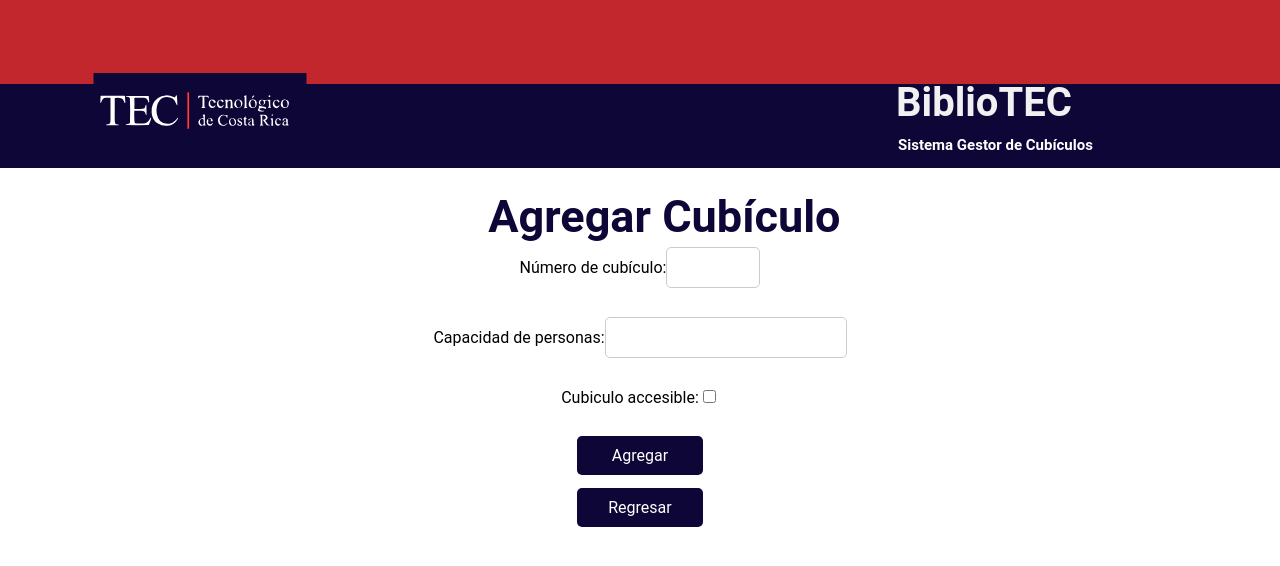
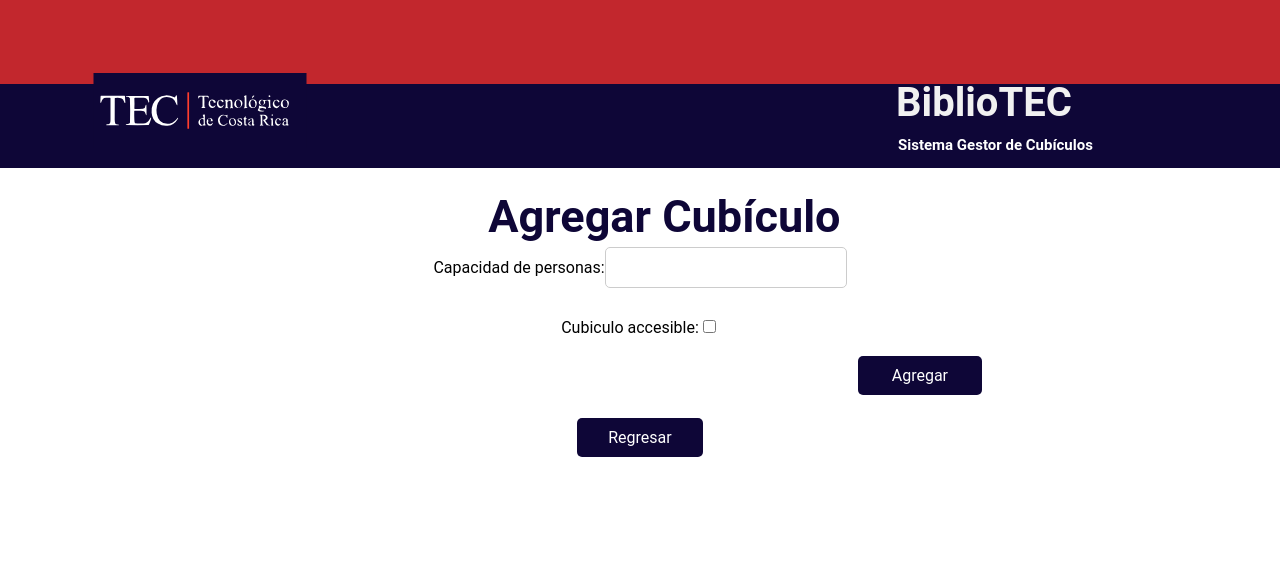
Before and after one commit to Elmono56/BiblioTEC, a React (Create React App) app: page /menuAdmin/agregarCubiculo in a window 1280 px wide. Shown: the top 566 px of the page. Built offline with nearby package versions, Linux system fonts and the light colour scheme.

Commit message:
ConexionBD AddCubiculo

```diff
--- a/src/Components/AddCubiculo.js
+++ b/src/Components/AddCubiculo.js
@@ -1,37 +1,62 @@
-import React from "react";
-import { useNavigate } from 'react-router-dom';
+import React, { useState } from "react";
+import axios from "axios";
+import { useNavigate } from "react-router-dom";
 import TopBar from "./TopBar";
-import '../menu.css';
+import "../menu.css";
 
 const AddCubiculo = () => {
   const navigate = useNavigate();
+  const [mensaje, setMensaje] = useState("");
+
+  const handleSubmit = async (event) => {
+    event.preventDefault();
+    const form = event.target;
+    const capPersonas = parseInt(form.capPersonas.value);
+    const cubAccs = form.cubAccs.checked ? 2 : 1;
+
+    try {
+      await axios.get(
+        `http://localhost:3001/api/insertar/${capPersonas}/${cubAccs}`
+      );
+      setMensaje("Cubículo agregado correctamente");
+    } catch (error) {
+      console.error("Error al agregar cubículo:", error);
+      setMensaje("Error al agregar cubículo: " + error.message);
+    }
+  };
+
   return (
     <>
       <TopBar />
       <h1 className="page-title">Agregar Cubículo</h1>
+      {mensaje && <p>{mensaje}</p>}
       <div id="menu-btns">
-                <form id="form-agregar">
-                    <label>
-                        Número de cubículo:
-                        <input type="number" name="name" min="1" max="39" required/><br></br><br></br>
-                    </label>
+        <form onSubmit={handleSubmit} id="form-agregar">
           <label>
             Capacidad de personas:
-                        <input type="number" name="name" /><br></br><br></br>
+            <input type="number" name="capPersonas" />
+            <br></br>
+            <br></br>
           </label>
           <label>
             Cubiculo accesible:
-                        <input type="checkbox" name="name" /><br></br><br></br>
+            <input type="checkbox" name="cubAccs" />
+            <br></br>
+            <br></br>
           </label>
-                </form>
-                <button className='est-chooseOption'>
+          <button type="submit" className="est-chooseOption">
             Agregar
           </button>
-				<button onClick={() => navigate('/menuAdmin')} className='est-chooseOption'>
+        </form>
+        <button
+          onClick={() => navigate("/menuAdmin")}
+          className="est-chooseOption"
+        >
           Regresar
         </button>
       </div>
     </>
-    )
-}
+  );
+};
+
 export default AddCubiculo;
```
Also changed, not shown: src/api.js (+19 -0 lines). Lines whose indentation alone changed are shown as unchanged.
